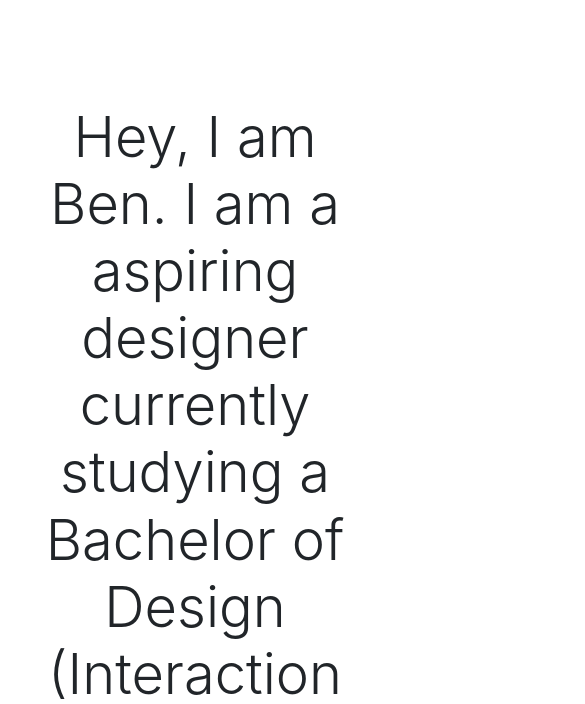
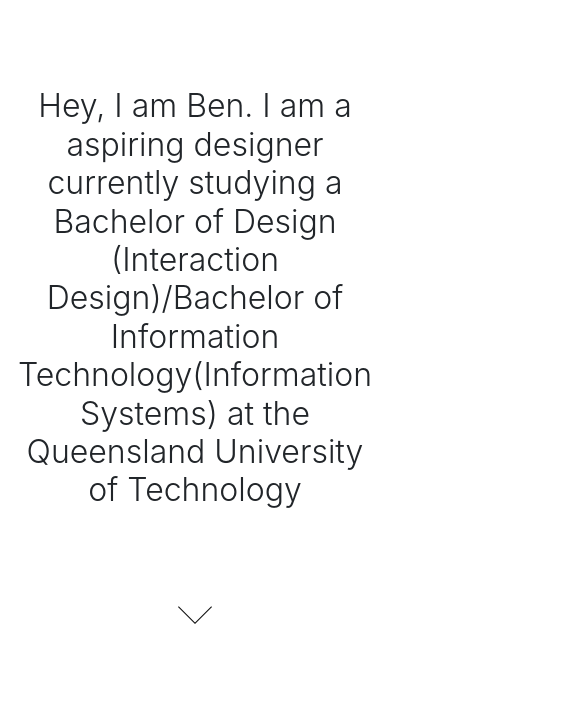
Before and after one commit to benmadder/benmadder.github.io, a plain HTML site: page index.html in a window 390 px wide. Shown: the part 140-844 px from the top of the page, 585 px wide, since content can reach past the window. Drawn offline with nearby package versions, Linux system fonts and the light colour scheme.

Commit message:
fixed small viewport

```diff
--- a/css/style.css
+++ b/css/style.css
@@ -211,3 +211,10 @@
     border-bottom: 1px solid #000;
     text-decoration: none;
 }
+
+
+@media only screen and (max-width: 768px){
+    h1 {
+      font-size: 200% !important;
+    }
+}
--- a/index.html
+++ b/index.html
@@ -49,19 +49,18 @@
 
         </header>
 
+
             <div class="container main">
                 <div class="jumbotron mt-5 bg-white text-center row">
-                <div class="container">
                         <h1 class="display-4">Hey, I am Ben. I am a aspiring designer currently studying a Bachelor of Design (Interaction Design)/Bachelor of Information Technology(Information Systems) at the Queensland University of Technology</h1>
                 </div>
-            </div>
-
                 <section id="section04" class="demo row">
                     <a href="#section05"><span></span></a>
                 </section>
             </div>
 
 
+        <div class="container">
         <footer class="footer text-center py-5 row">
             <hr>
             <div class="container">
@@ -85,6 +84,7 @@
                 </div>
             </div>
         </footer>
+        </div>
 
 
 
```
Lines whose indentation alone changed are shown as unchanged.
